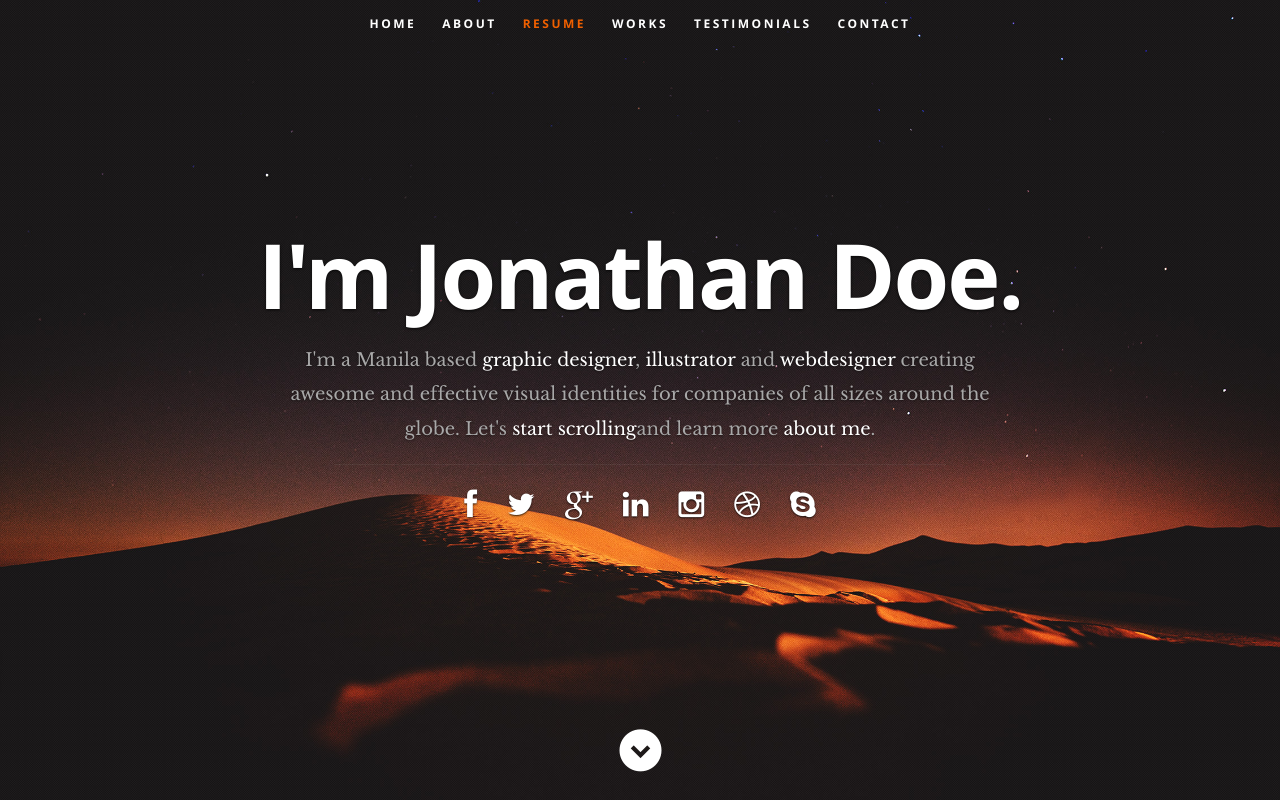
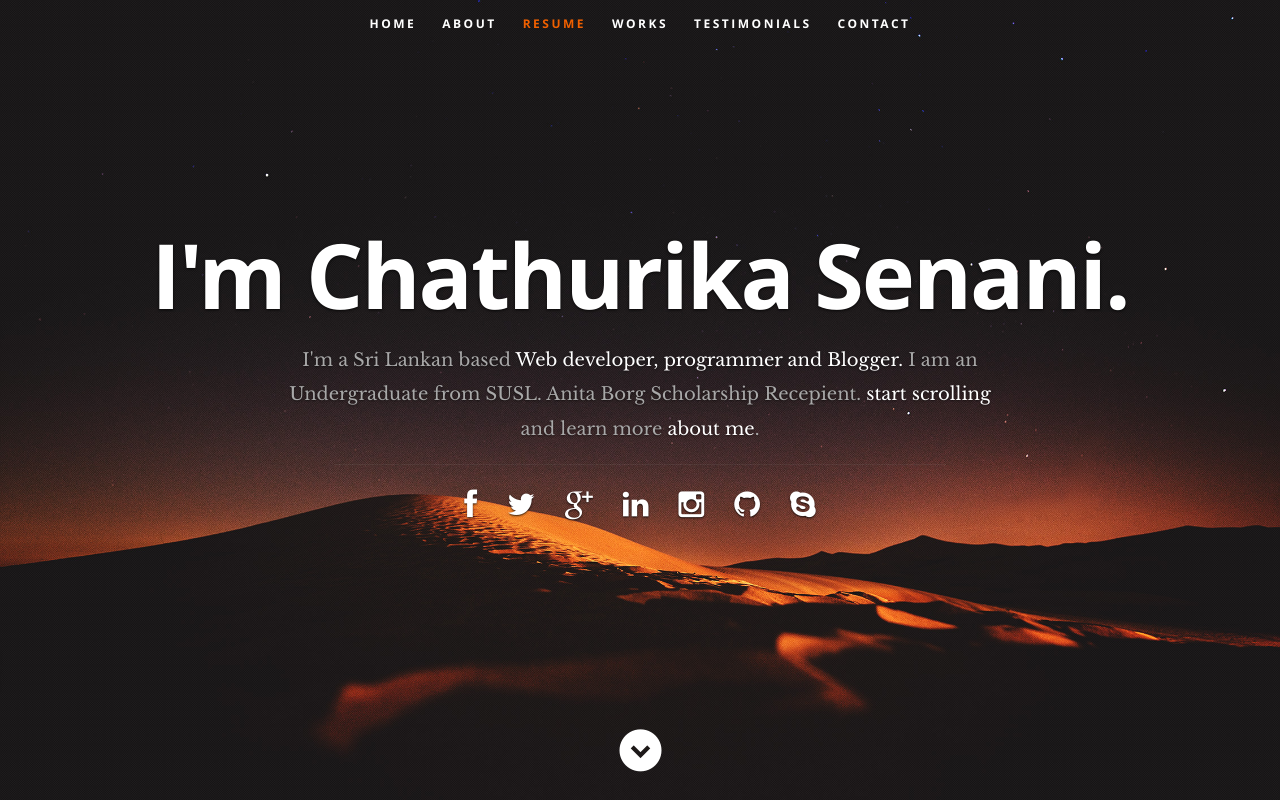
Before and after one commit to zenara/React-ResumeViewer, a React (Create React App) app: page / in a window 1280 px wide. Shown: the top 800 px of the page. Built offline with nearby package versions, Linux system fonts and the light colour scheme.

Commit message:
Add details to jSON Header section

```diff
--- a/public/resumeData.json
+++ b/public/resumeData.json
@@ -1,17 +1,18 @@
 {
     "main": {
-      "name":"Brad Traversy",
-      "occupation":"Web developer, programmer and designer",
-      "description":"I design and program websites and web applications of all types. I also teach web dev courses",
+      "name":"Chathurika Senani",
+      "occupation":"Web developer, programmer and Blogger.",
+      "description":"I am an Undergraduate from SUSL. Anita Borg Scholarship Recepient.",
       "image":"profilepic.jpg",
-      "bio":"Sed ut perspiciatis unde omnis iste natus error sit voluptatem accusantium doloremque laudantium, totam rem aperiam, eaque ipsa quae ab illo inventore veritatis et quasi architecto beatae vitae dicta sunt explicabo. Nemo enim ipsam voluptatem quia voluptas sit aspernatur aut odit aut fugit, sed quia consequuntur magni dolores eos qui ratione voluptatem sequi nesciunt. Neque porro quisquam est, qui dolorem ipsum quia dolor sit amet, consectetur, adipisci velit, sed quia non numquam eius modi tempora incidunt ut labore et dolore magnam aliquam quaerat voluptatem. Ut enim ad minima veniam, quis nostrum exercitationem ullam corporis suscipit laboriosam.",
-      "email": "bradtraversy@gmail.com",
-      "phone": "555-555-5555",
+      "bio":"I am a fourth year student who is passionate about technologies. My technology stack includes Java Enterprise Edition, ASP.NETMVC, React, Django.",
+      "email": "zenaronline@gmail.com",
+      "phone": "07X-XXX-XXXX",
       "address":{
-        "street":"933 Albany st, Suite 3",
-        "city":"Boston",
-        "state":"MA",
-        "zip": "20293"
+        "street":"No 2427",
+        "city":"Anuradhapura",
+        "state":"North Central Province",
+        "zip": "50000",
+        "country": "Sri Lankan"
       },
       "website": "http://www.techguywebsolutions.com",
       "resumedownload":"http://something.com",
@@ -33,7 +34,7 @@
         },
         {
           "name":"linkedin",
-          "url":"http://linkedin.com",
+          "url":"https://www.linkedin.com/in/chathurikasenani/",
           "className":"fa fa-linkedin"
         },
         {
@@ -43,7 +44,7 @@
         },
         {
           "name":"github",
-          "url":"http://github.com",
+          "url":"https://github.com/zenara",
           "className":"fa fa-github"
         },
         {
--- a/src/App.js
+++ b/src/App.js
@@ -38,7 +38,7 @@ class App extends Component {
     console.log(this.state.resumeData);
     return (
       <div className="App">
-        <Header/>
+        <Header data = {this.state.resumeData.main}/>
         <About/>
         <Resume/>
         <Portfolio/>
--- a/src/Components/Header.js
+++ b/src/Components/Header.js
@@ -2,6 +2,15 @@ import React, { Component } from 'react';
 
 class Header extends Component {
   render() {
+    if(this.props.data){
+      var name = this.props.data.name;
+      var occupation = this.props.data.occupation;
+      var description = this.props.data.description;
+      var country = this.props.data.address.country;
+      var networks = this.props.data.social.map(function(network){
+        return <li key={network.name}><a href={network.url}><i className={network.className}></i></a></li>
+      });
+    }
     return (
         <header id="home">
 
@@ -23,19 +32,12 @@ class Header extends Component {
 
         <div className="row banner">
            <div className="banner-text">
-              <h1 className="responsive-headline">I'm Jonathan Doe.</h1>
-              <h3>I'm a Manila based <span>graphic designer</span>, <span>illustrator</span> and <span>webdesigner</span> creating awesome and
-              effective visual identities for companies of all sizes around the globe. Let's <a className="smoothscroll" href="#about">start scrolling</a>
+              <h1 className="responsive-headline">I'm {name}.</h1>
+              <h3>I'm a {country} based <span>{occupation}</span> {description} <a className="smoothscroll" href="#about">start scrolling </a>
               and learn more <a className="smoothscroll" href="#about">about me</a>.</h3>
               <hr />
               <ul className="social">
-                 <li><a href="#"><i className="fa fa-facebook"></i></a></li>
-                 <li><a href="#"><i className="fa fa-twitter"></i></a></li>
-                 <li><a href="#"><i className="fa fa-google-plus"></i></a></li>
-                 <li><a href="#"><i className="fa fa-linkedin"></i></a></li>
-                 <li><a href="#"><i className="fa fa-instagram"></i></a></li>
-                 <li><a href="#"><i className="fa fa-dribbble"></i></a></li>
-                 <li><a href="#"><i className="fa fa-skype"></i></a></li>
+                 {networks}
               </ul>
            </div>
         </div>
```
